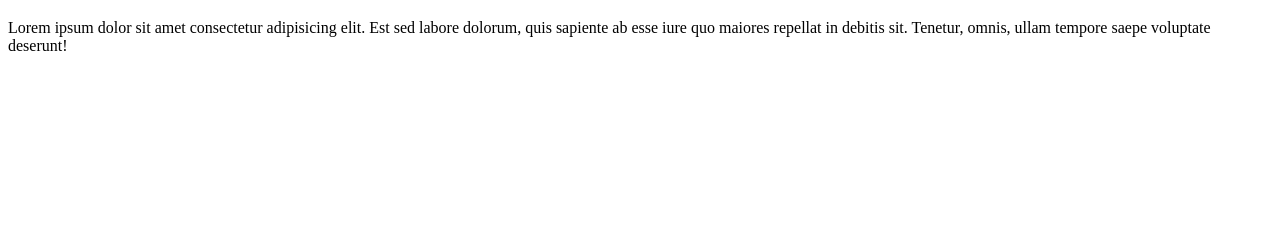
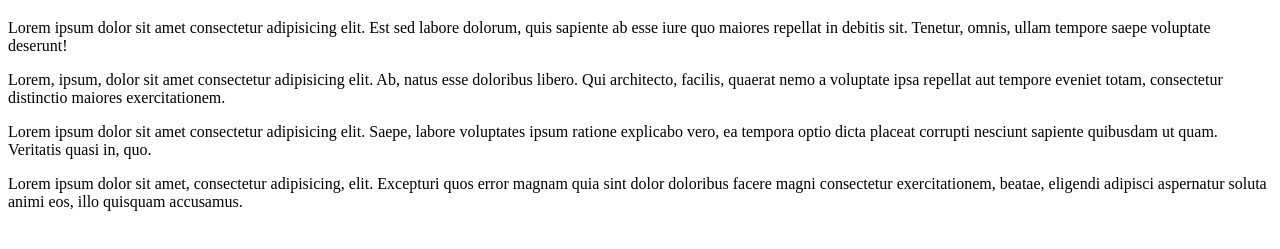
Before and after one commit to Rodry0007/miweb, a plain HTML site: page index.html in a window 1280 px wide. Shown: the part 61-310 px from the top of the page. Drawn offline with Linux system fonts and the light colour scheme.

Commit message:
Se añadieron mas parraafos y se añadio texto al readme

```diff
--- a/index.html
+++ b/index.html
@@ -8,5 +8,9 @@
 <body>
 	<h1>Hola Mundo</h1>
 	<p>Lorem ipsum dolor sit amet consectetur adipisicing elit. Est sed labore dolorum, quis sapiente ab esse iure quo maiores repellat in debitis sit. Tenetur, omnis, ullam tempore saepe voluptate deserunt!</p>
+
+	<p>Lorem, ipsum, dolor sit amet consectetur adipisicing elit. Ab, natus esse doloribus libero. Qui architecto, facilis, quaerat nemo a voluptate ipsa repellat aut tempore eveniet totam, consectetur distinctio maiores exercitationem.</p>
+	<p>Lorem ipsum dolor sit amet consectetur adipisicing elit. Saepe, labore voluptates ipsum ratione explicabo vero, ea tempora optio dicta placeat corrupti nesciunt sapiente quibusdam ut quam. Veritatis quasi in, quo.</p>
+	<p>Lorem ipsum dolor sit amet, consectetur adipisicing, elit. Excepturi quos error magnam quia sint dolor doloribus facere magni consectetur exercitationem, beatae, eligendi adipisci aspernatur soluta animi eos, illo quisquam accusamus.</p>
 </body>
 </html>
```
Also changed, not shown: 1 other file.
